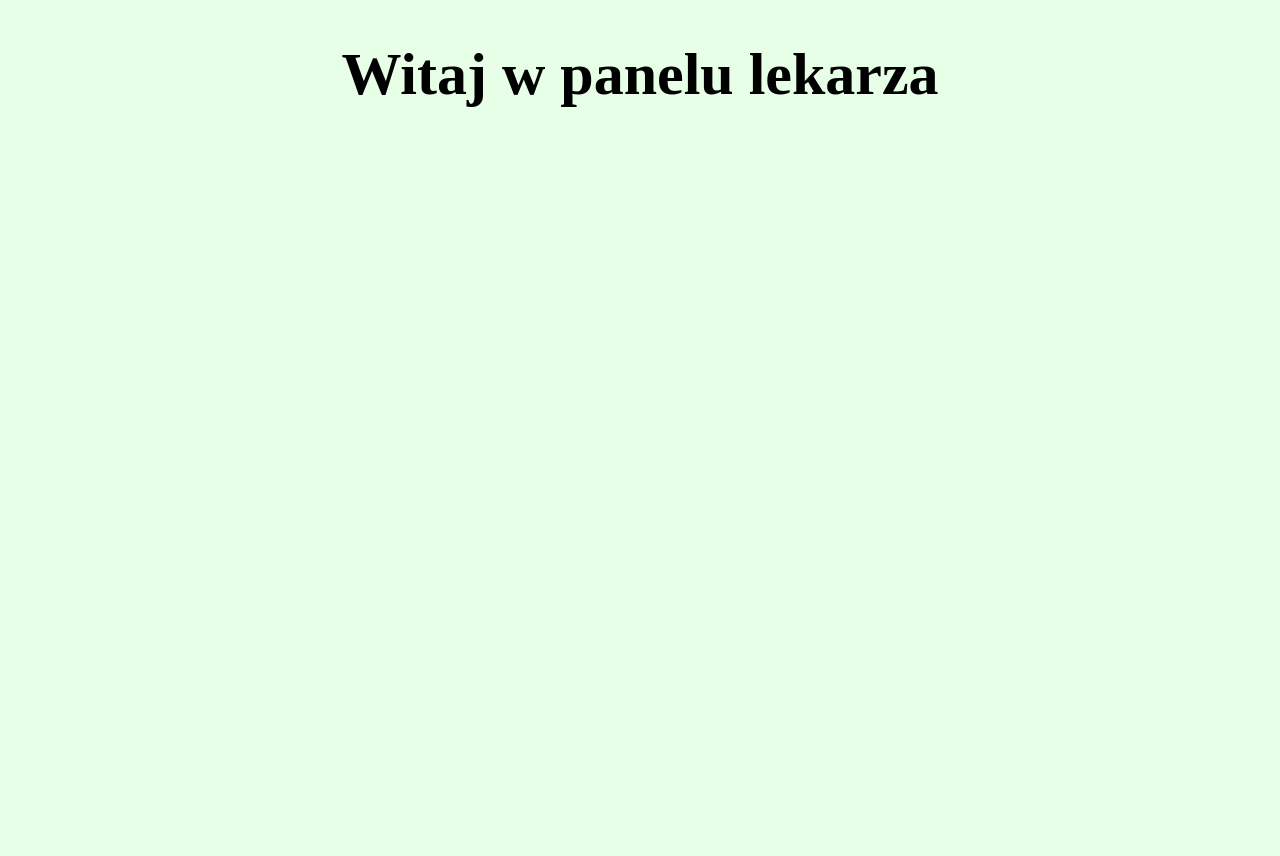
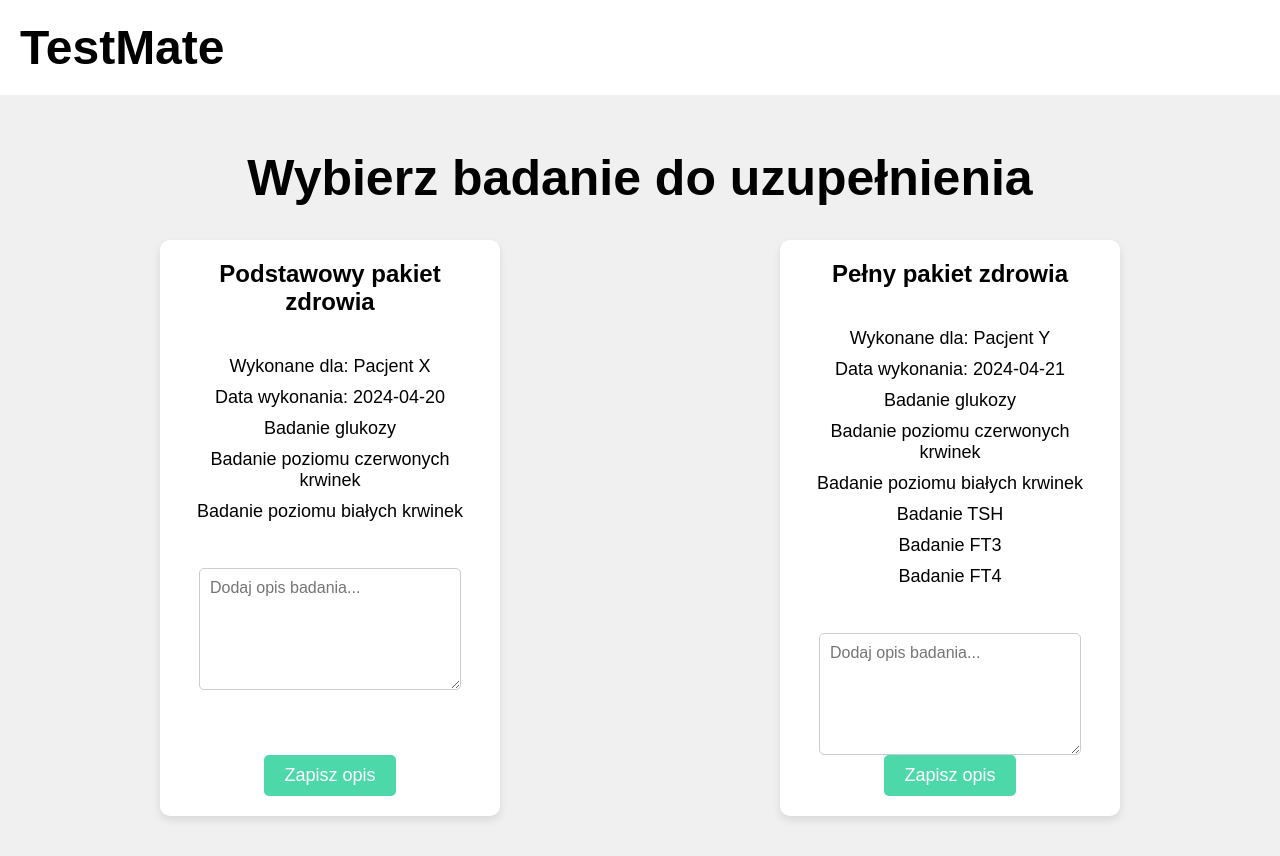
Before and after one commit to PatrykSpierewka/LAB_APP, a Django app: page /doctor/ in a window 1280 px wide. Before the commit the page ends 107 px from the top, so only its background shows below. Run offline with Django 5.2, Linux system fonts and the light colour scheme.

Commit message:
doctor.html

```diff
--- a/templates/doctor.html
+++ b/templates/doctor.html
@@ -2,18 +2,134 @@
 <html lang="en">
 <head>
     <meta charset="UTF-8">
-    <title>Doctor page</title>
+    <title>Panel lekarza</title>
     <style>
-      h1 {
-        text-align: center;
-        font-size: 60px;
-      }
-      body {
-        background-color: #e6ffe6;
-      }
+        h1 {
+            text-align: center;
+            font-size: 50px;
+            font-family: Arial, sans-serif;
+        }
+        body {
+            background-color: #f0f0f0;
+            margin: 0;
+            font-family: Arial, sans-serif;
+        }
+        .header {
+            background-color: #ffffff;
+            padding: 20px;
+            font-weight: bold;
+            display: flex;
+            justify-content: space-between;
+            align-items: center;
+        }
+        .header h2 {
+            margin: 0;
+            font-size: 48px;
+            font-family: Arial, sans-serif;
+        }
+        .content {
+            padding: 20px;
+            text-align: center;
+        }
+        .report-container {
+            display: flex;
+            justify-content: space-around;
+            flex-wrap: wrap;
+            margin-top: 20px;
+        }
+        .report {
+            width: 300px;
+            background-color: #ffffff;
+            padding: 20px;
+            border-radius: 10px;
+            margin-bottom: 20px;
+            box-shadow: 0 4px 8px rgba(0, 0, 0, 0.1);
+            display: flex;
+            flex-direction: column;
+            align-items: center;
+        }
+        .report:hover {
+            box-shadow: 0 8px 16px rgba(0, 0, 0, 0.1);
+        }
+        .report h3 {
+            font-size: 24px;
+            margin-top: 0;
+            font-family: Arial, sans-serif;
+        }
+        .report ul {
+            list-style-type: none;
+            padding: 0;
+        }
+        .report li {
+            font-size: 18px;
+            margin-bottom: 10px;
+            font-family: Arial, sans-serif;
+        }
+        .description {
+            width: 80%;
+            height: 100px;
+            margin-top: 20px;
+            resize: vertical;
+            font-size: 16px;
+            font-family: Arial, sans-serif;
+            padding: 10px;
+            border-radius: 5px;
+            border: 1px solid #ccc;
+        }
+        .btn {
+            background-color: #4DD8A9;
+            color: white;
+            padding: 10px 20px;
+            border: none;
+            border-radius: 5px;
+            cursor: pointer;
+            font-size: 18px;
+            margin-top: auto;
+            font-family: Arial, sans-serif;
+        }
+        .btn:hover {
+            background-color: #45a049;
+        }
     </style>
 </head>
 <body>
-    <h1> Witaj {{ user.username }} w panelu lekarza </h1>
+    <div class="header">
+        <h2>TestMate</h2>
+        <div class="welcome">
+            <h2>{{ user.username }}</h2>
+        </div>
+    </div>
+    <div class="content">
+        <h1>Wybierz badanie do uzupełnienia</h1>
+        <div class="report-container">
+            <div class="report">
+                <h3>Podstawowy pakiet zdrowia</h3>
+                <ul>
+                    <li>Wykonane dla: Pacjent X</li>
+                    <li>Data wykonania: 2024-04-20</li>
+                    <li>Badanie glukozy</li>
+                    <li>Badanie poziomu czerwonych krwinek</li>
+                    <li>Badanie poziomu białych krwinek</li>
+                </ul>
+                <textarea class="description" placeholder="Dodaj opis badania..."></textarea>
+                <button class="btn">Zapisz opis</button>
+            </div>
+            <div class="report">
+                <h3>Pełny pakiet zdrowia</h3>
+                <ul>
+                    <li>Wykonane dla: Pacjent Y</li>
+                    <li>Data wykonania: 2024-04-21</li>
+                    <li>Badanie glukozy</li>
+                    <li>Badanie poziomu czerwonych krwinek</li>
+                    <li>Badanie poziomu białych krwinek</li>
+                    <li>Badanie TSH</li>
+                    <li>Badanie FT3</li>
+                    <li>Badanie FT4</li>
+                </ul>
+                <textarea class="description" placeholder="Dodaj opis badania..."></textarea>
+                <button class="btn">Zapisz opis</button>
+            </div>
+        </div>
+    </div>
 </body>
 </html>
```
